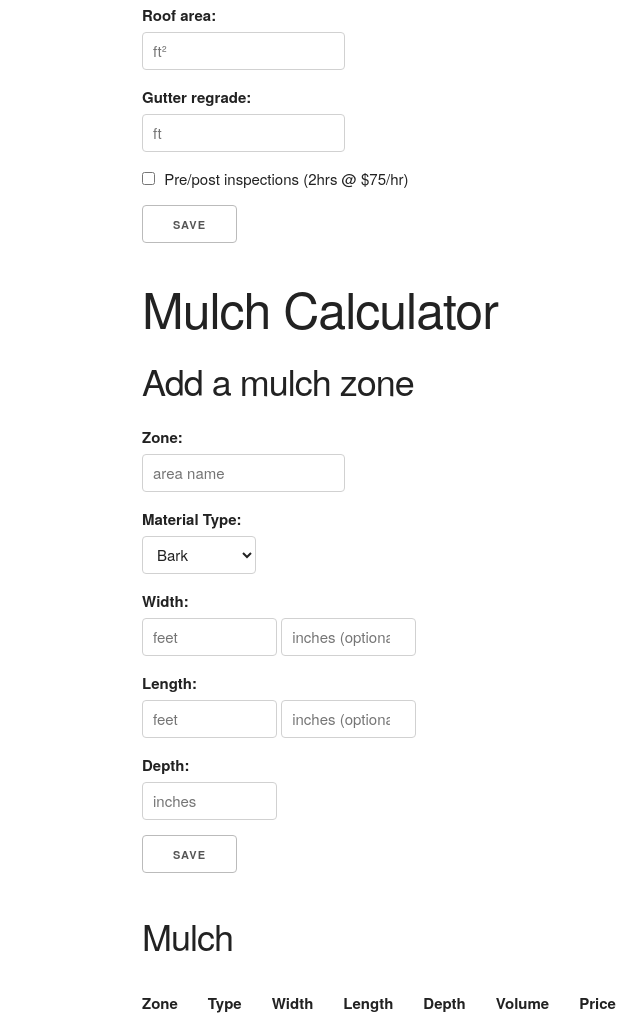
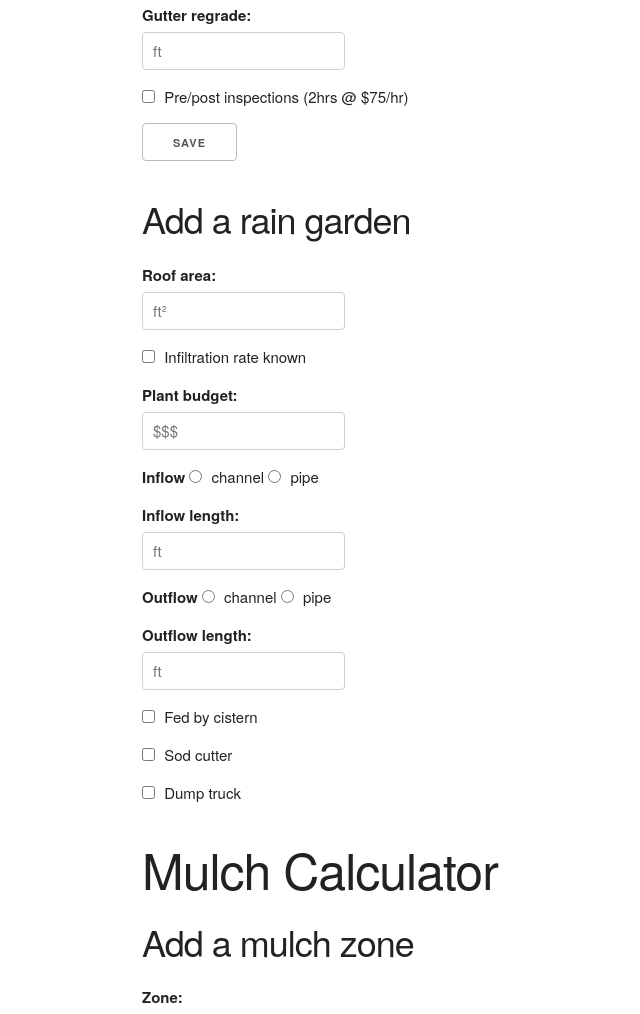
Before and after one commit to tiodan81/SSG-Estimator, a website: page index.html in a window 1280 px wide. Shown: the part 587-1601 px from the top of the page, without its empty margins (18-658 px from the left). Drawn offline with nearby package versions, Linux system fonts and the light colour scheme; a script that the page names is missing.

Commit message:
Add rain garden form.

```diff
--- a/css/style.css
+++ b/css/style.css
@@ -46,6 +46,18 @@ nav {
 	display: none;
 }
 
+#rgInfiltContainer {
+	display: none;
+}
+
+#rgVegInfContainer {
+	display: none;
+}
+
+#rgVegOutContainer {
+	display: none;
+}
+
 #mulch-update {
   display: none;
 }
--- a/data/materials.json
+++ b/data/materials.json
@@ -10,6 +10,7 @@
   },
   "plumbing": {
     "pvc3In": 5.5,
+    "pvc4In": 7,
     "gutter": 7.5,
     "lowFlowKit": 75,
     "hardware": 20,
--- a/index.html
+++ b/index.html
@@ -91,8 +91,6 @@
       <section id="rainwise-content">
         <h3>Rainwise elements</h3>
         <form id="rainwiseForm">
-          <label class="fieldname">Roof area:</label>
-          <input type="number" id="roofArea" placeholder="ft²" required>
           <label class="fieldname">Gutter regrade:</label>
           <input type="number" id="gutterFt" placeholder="ft" required>
           <label class="fieldname">
@@ -105,7 +103,70 @@
       </section>
 
       <section id="rg-content">
+        <h3>Add a rain garden</h3>
+        <form id="rgForm">
+          <label class="fieldname">Roof area:</label>
+          <input type="number" id="roofArea" placeholder="ft²" required>
 
+          <label class="fieldname">
+            <input id="infiltKnown" type="checkbox">
+            <span class="label-body">Infiltration rate known</span>
+          </label>
+
+          <div id="rgInfiltContainer">
+            <label class="fieldname">Infiltration rate:</label>
+            <input type="number" id="rgInfiltRate" placeholder="in/hr">
+          </div>
+
+          <label class="fieldname">Plant budget:</label>
+          <input type="number" id="rgPlantBudget" placeholder="$$$" required>
+
+          <label class="label-body">Inflow
+            <input type="radio" name="rgInflow" value="inC">
+            <span class="label-body">channel</span>
+            <input type="radio" name="rgInflow" value="inP">
+            <span class="label-body">pipe</span>
+          </label>
+
+          <label id="rgVegInfContainer">
+            <input id="rgVegInflow" type="checkbox">
+            <span class="label-body">Vegetated inflow</span>
+          </label>
+
+          <label class="fieldname">Inflow length:</label>
+          <input type="number" id="rgInfLength" placeholder="ft" required>
+
+          <label class="label-body">Outflow
+            <input type="radio" name="rgOutflow" value="outC">
+            <span class="label-body">channel</span>
+            <input type="radio" name="rgOutflow" value="outP">
+            <span class="label-body">pipe</span>
+          </label>
+
+          <label id="rgVegOutContainer">
+            <input id="rgVegOutflow" type="checkbox">
+            <span class="label-body">Vegetated outflow</span>
+          </label>
+
+          <label class="fieldname">Outflow length:</label>
+          <input type="number" id="rgOutLength" placeholder="ft" required>
+
+          <label class="fieldname">
+            <input id="fedByCistern" type="checkbox">
+            <span class="label-body">Fed by cistern</span>
+          </label>
+
+          <label class="fieldname">
+            <input id="rgSodCutter" type="checkbox">
+            <span class="label-body">Sod cutter</span>
+          </label>
+
+          <label class="fieldname">
+            <input id="rgDumpTruck" type="checkbox">
+            <span class="label-body">Dump truck</span>
+          </label>
+
+        </form>
       </section>
 
       <section id="mulch-content">
--- a/js/project.js
+++ b/js/project.js
@@ -1,4 +1,4 @@
-const materials = {};
+let materials = {};
 
 var project = {
   allProjects: [],
```
